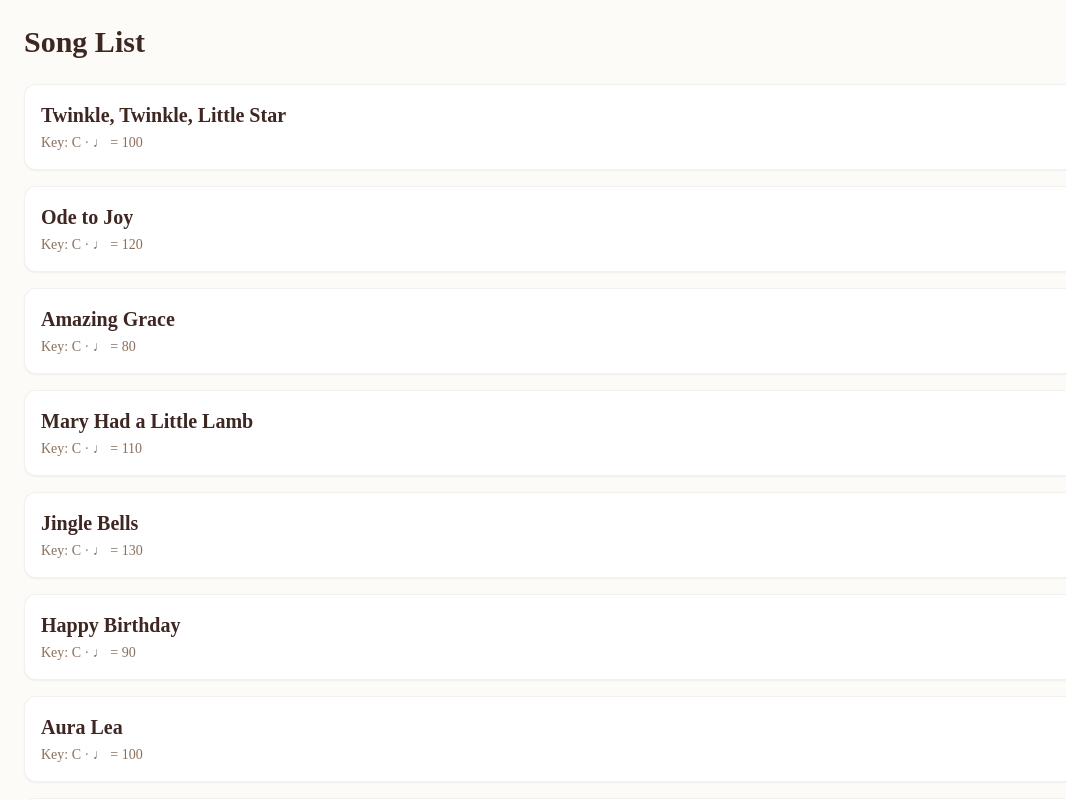
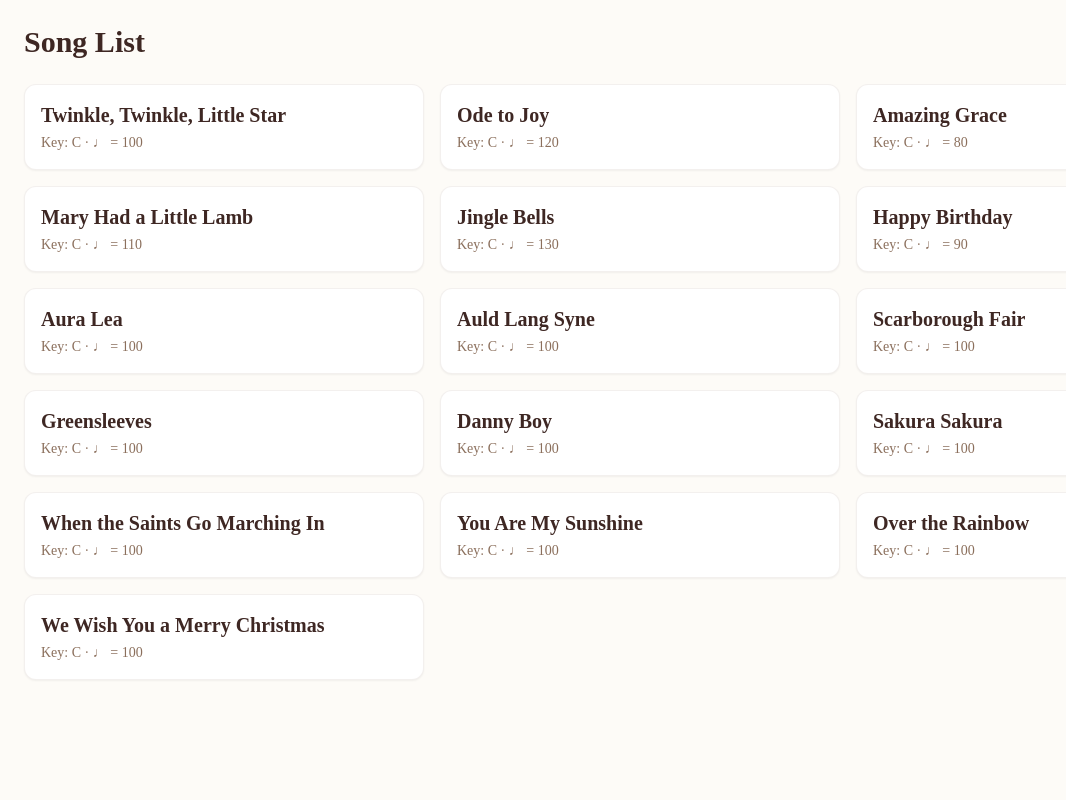
Before and after one commit to Yuning-LI/project-vtabs, a Next.js app: page / in a window 1280 px wide. Shown: the top 800 px of the page, without its empty margins (0-1066 px from the left). Built offline with nearby package versions, Linux system fonts and the light colour scheme.

Commit message:
feat: 首页列表改为响应式网格布局 (1->2->3列)

```diff
--- a/src/app/page.tsx
+++ b/src/app/page.tsx
@@ -29,7 +29,7 @@
   return (
     <main className="min-h-screen bg-bg p-6">
       <h1 className="text-3xl font-bold text-primary mb-6">Song List</h1>
-      <div className="grid gap-4">
+      <div className="grid grid-cols-1 md:grid-cols-2 lg:grid-cols-3 gap-4">
         {songs.map(song => (
           <Link
             key={song.id}
```
